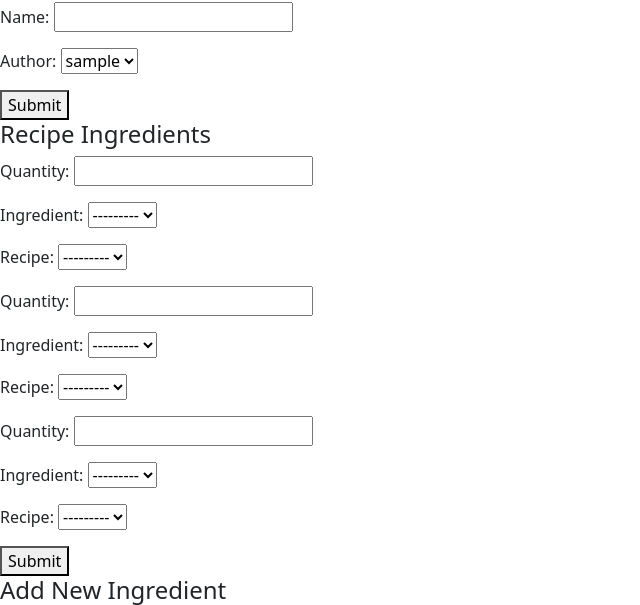
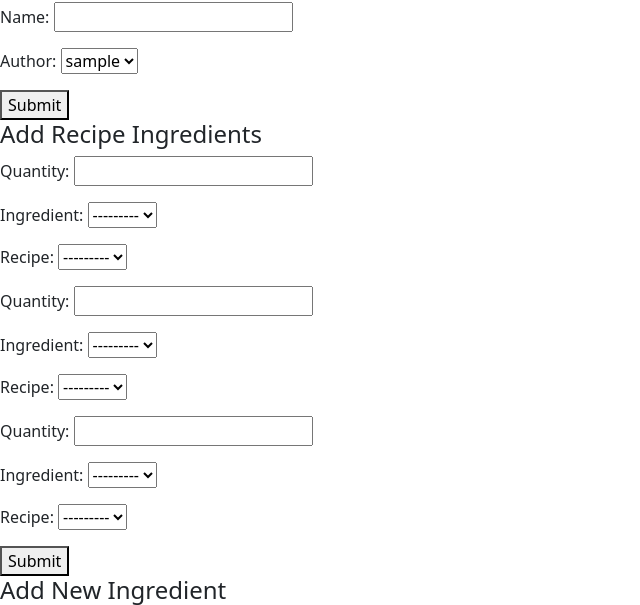
Before and after one commit to SchonnMike/recipebook-serrano-schonn, a Django app: page /recipe/add/ in a window 1280 px wide. Shown: the part 192-797 px from the top of the page, without its empty margins (0-640 px from the left). Run offline with Django 5.2, Linux system fonts and the light colour scheme; the visitor is signed in with stand-in values (Sample User, id 1); data comes from the database, SQL or seed files in the repository; data that the repository does not hold is empty.

Commit message:
fixed naming

```diff
--- a/recipebook/ledger/templates/add_recipe.html
+++ b/recipebook/ledger/templates/add_recipe.html
@@ -15,7 +15,7 @@
         <button type="submit" name="add_recipe">Submit</button>
     </form>
 
-    <h4>Recipe Ingredients</h4>
+    <h4>Add Recipe Ingredients</h4>
     <form method="post">
         {% csrf_token %}
         {{ formset.management_form }}
```
